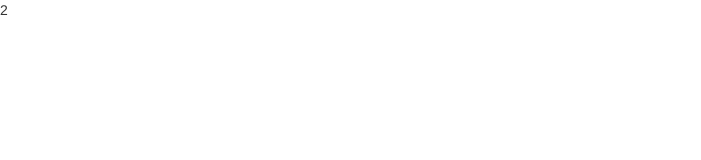
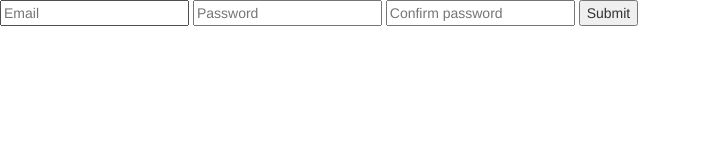
Before and after one commit to KyleMacPherson/Casino_games, a website: page index.html in a window 1280 px wide. Shown: the whole page, without its empty margins (0-701 px from the left). Drawn offline with nearby package versions, Linux system fonts and the light colour scheme; some packages are replaced by stand-ins of ours.

Commit message:
added log in form

```diff
--- a/index.html
+++ b/index.html
@@ -8,6 +8,9 @@
     <script src="js/app.js"></script>
   </head>
   <body>
-    {{1+1}}
+    <input type="text" name="login" placeholder="Email">
+    <input type="text" name="password" placeholder="Password">
+    <input type="text" name="password_confirmation" placeholder="Confirm password">
+    <input type="submit" name="submit" value="Submit">
   </body>
 </html>
```
